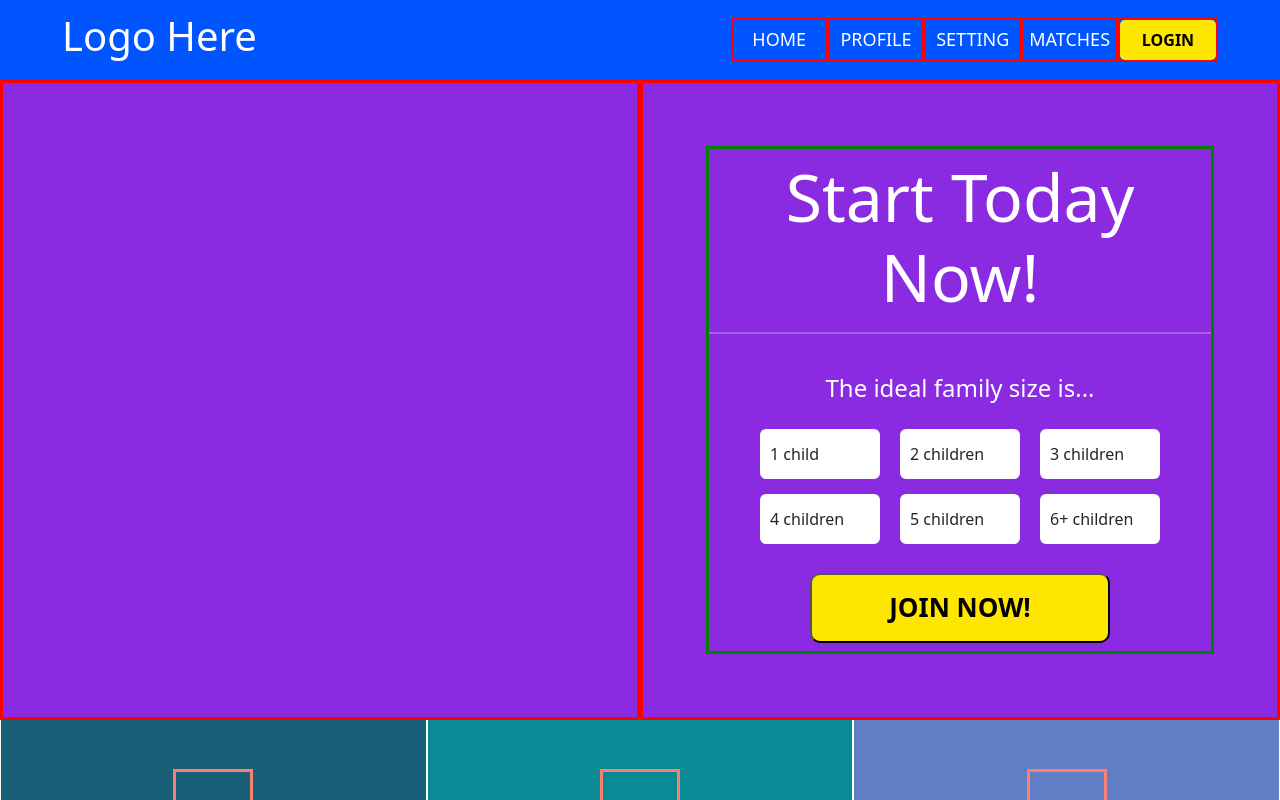
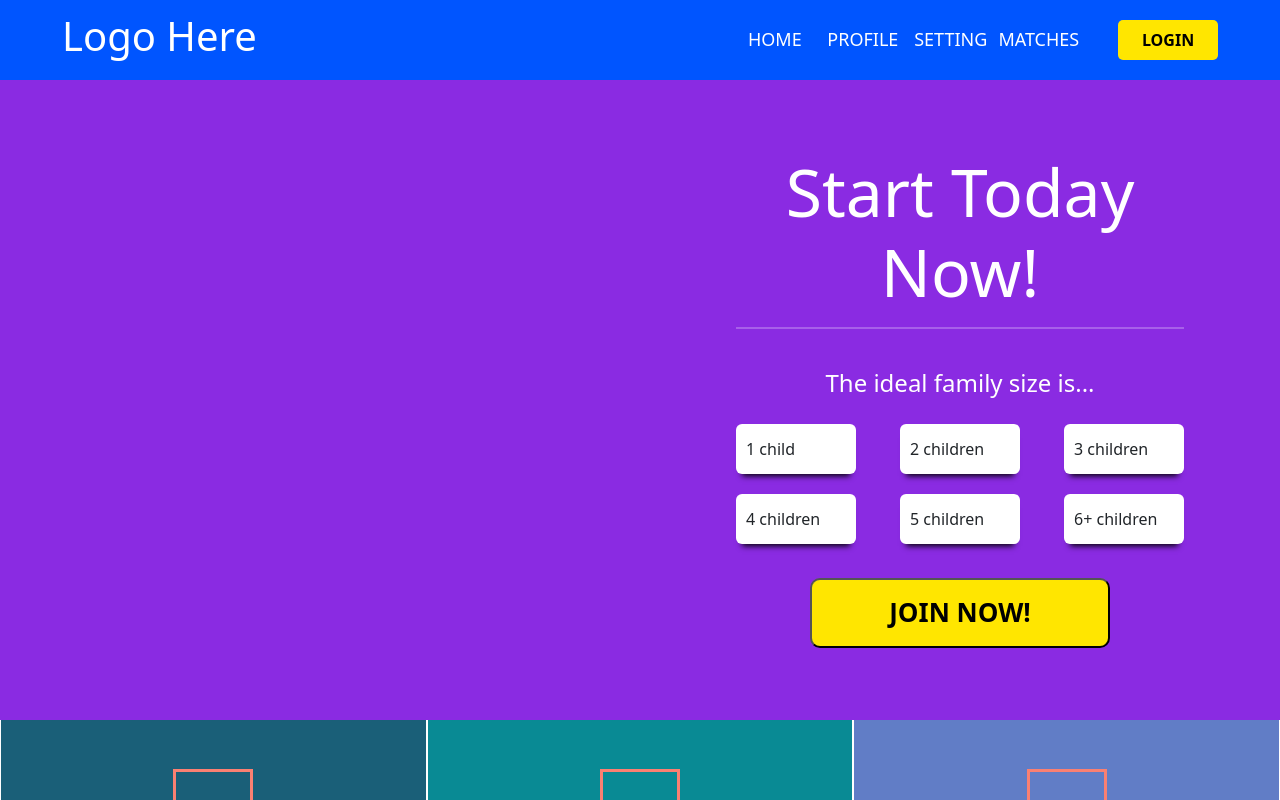
Before and after one commit to plutownium/2fh, a React (Create React App) app: page / in a window 1280 px wide. Shown: the top 800 px of the page. Built offline with nearby package versions, Linux system fonts and the light colour scheme.

Commit message:
congrats to me on writing box shadows

```diff
--- a/src/App.css
+++ b/src/App.css
@@ -107,16 +107,19 @@ input {
 }
 
 .child-select-div {
-  /* border: 2px solid yellow; */
+  /* border: 5px solid yellow; */
   height: 50px;
   width: 120px;
-  margin: 10px 10px 5px 10px;
+  margin: 10px 0px;
   padding-left: 10px;
   display: flex;
   justify-content: left;
   align-items: center;
   background-color: white;
   border-radius: 6px;
+  -webkit-box-shadow: 0 8px 6px -6px black;
+  -moz-box-shadow: 0 8px 6px -6px black;
+  box-shadow: 0 8px 6px -6px black;
 }
 
 .child-select-div input {
@@ -243,7 +246,7 @@ header * {
 
 .header-options div {
   width: 100px;
-  border: 2px solid red;
+  /* border: 2px solid red; */
   display: flex;
   justify-content: center;
   align-items: center;
@@ -253,6 +256,10 @@ header * {
   margin: 0;
   font-size: 18px;
   text-transform: uppercase;
+}
+
+#header-options-spacer {
+  width: 40px;
 }
 
 #hr-special {
@@ -295,7 +302,7 @@ header * {
   display: flex;
   flex-direction: row;
   justify-content: center;
-  border: 3px solid green;
+  /* border: 3px solid green; */
   height: 100%;
 }
 
@@ -325,7 +332,7 @@ header * {
   display: flex;
   justify-content: center;
   align-items: center;
-  border: 3px solid green;
+  /* border: 3px solid green; */
 }
 
 .sign-up-screen {
@@ -336,18 +343,18 @@ header * {
   flex-direction: row;
 }
 
-.sign-up-screen > div {
+/* .sign-up-screen > div {
   border: 3px solid red;
-}
+} */
 
 .space-between {
   justify-content: space-between;
 }
 
 #start-today-now {
-  border: 3px solid green;
+  /* border: 3px solid green; */
   height: 80%;
-  width: 80%;
+  width: 70%;
 }
 
 #start-today-now-button {
--- a/src/App.js
+++ b/src/App.js
@@ -27,6 +27,7 @@ function App() {
               <div>
                 <h3>Matches</h3>
               </div>
+              <div id="header-options-spacer"></div>
               <div className="generic-div-centering">
                 <button className="brand-yellow-bg" id="App-header-button">
                   LOGIN
@@ -54,13 +55,13 @@ function App() {
                   </h2>
                   <hr id="hr-special" className="stn-width" />
                   {/* FIXME: why did this hr disappear? */}
-                  <div>
-                    <div className="my-4">
+                  <div className="w-100">
+                    <div className="my-4 w-100">
                       <h4 className="white-text">
                         The ideal family size is...
                       </h4>
-                      <div className="my-3 d-flex flex-col justify-content-center align-items-center">
-                        <div className="d-flex flex-row justify-content-center align-items-center">
+                      <div className="my-3 d-flex flex-col justify-content-center align-items-center w-100">
+                        <div className="d-flex flex-row justify-content-between align-items-center w-100">
                           <div className="child-select-div">
                             <input
                               type="radio"
@@ -92,7 +93,7 @@ function App() {
                           </div>
                           {/* <br /> */}
                         </div>
-                        <div className="d-flex flex-row justify-content-center align-items-center">
+                        <div className="d-flex flex-row justify-content-between align-items-center w-100">
                           <div className="child-select-div">
                             <input
                               type="radio"
```
